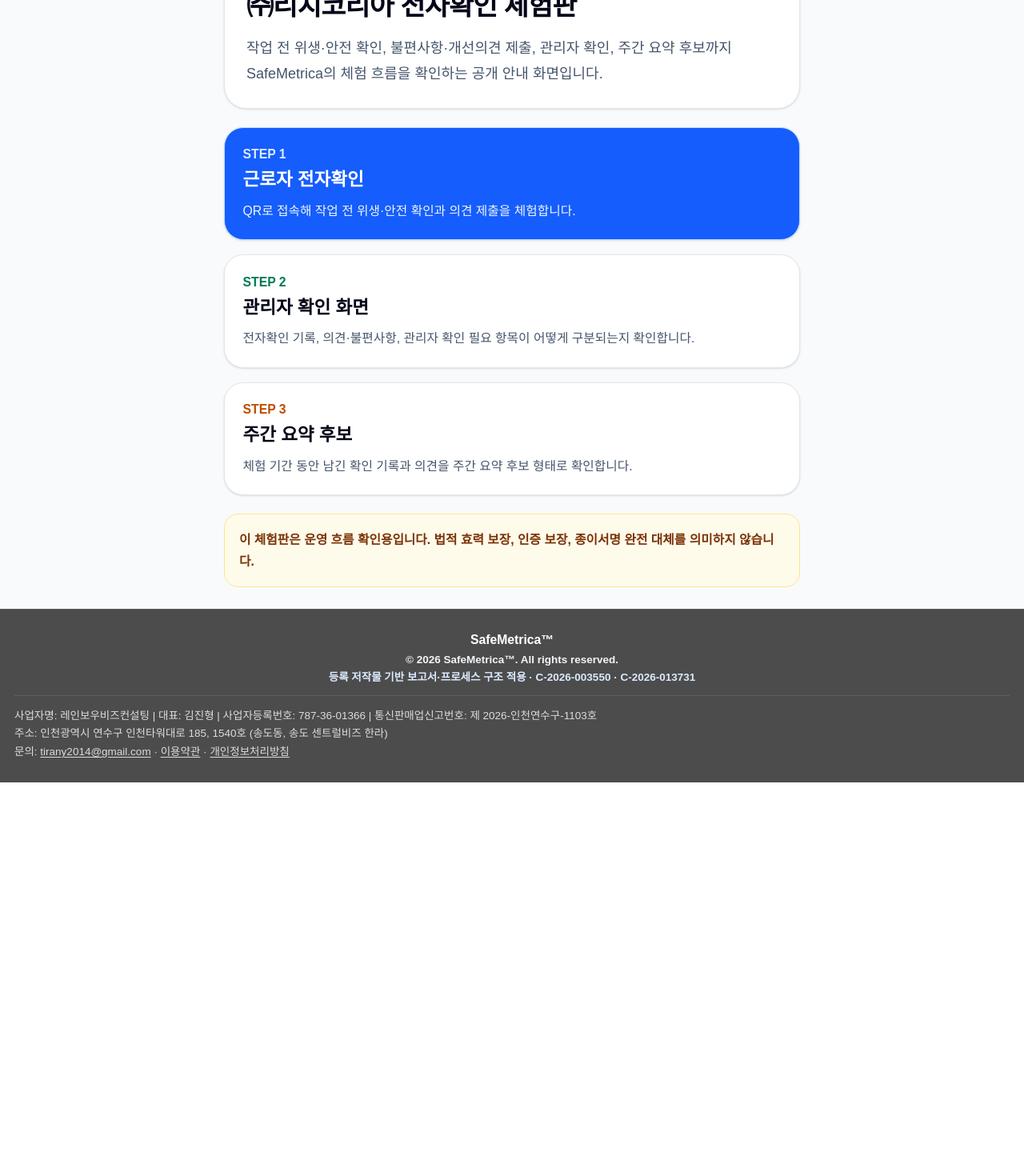
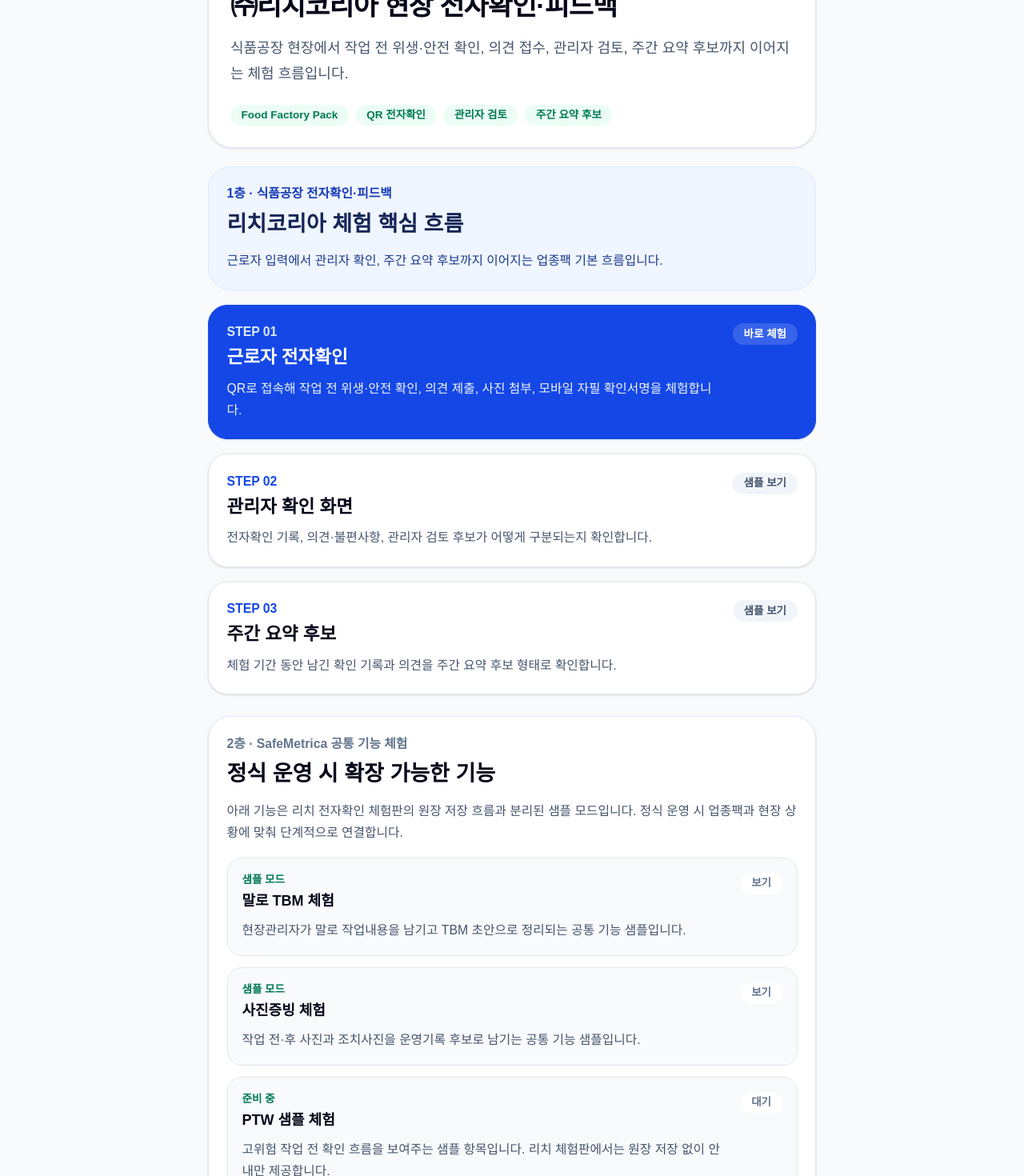
Before and after one commit to safemetrica/safe-metrica, a Next.js app: page /trial/richi in a window 1280 px wide. Shown: the part 100-1570 px from the top of the page at 80% size. Before the commit the page ends 1078 px from the top, so only its background shows below. Built offline with nearby package versions, Linux system fonts and the light colour scheme.

Commit message:
fix: align richi trial hub with two layer structure

```diff
--- a/src/app/trial/richi/page.tsx
+++ b/src/app/trial/richi/page.tsx
@@ -1,53 +1,159 @@
+const primaryFlows = [
+  {
+    step: "01",
+    title: "근로자 전자확인",
+    desc: "QR로 접속해 작업 전 위생·안전 확인, 의견 제출, 사진 첨부, 모바일 자필 확인서명을 체험합니다.",
+    href: "/field/participation?company=richi",
+    tone: "bg-blue-700 text-white border-blue-700",
+    label: "바로 체험",
+  },
+  {
+    step: "02",
+    title: "관리자 확인 화면",
+    desc: "전자확인 기록, 의견·불편사항, 관리자 검토 후보가 어떻게 구분되는지 확인합니다.",
+    href: "/trial/richi/manager",
+    tone: "bg-white text-slate-950 border-slate-200",
+    label: "샘플 보기",
+  },
+  {
+    step: "03",
+    title: "주간 요약 후보",
+    desc: "체험 기간 동안 남긴 확인 기록과 의견을 주간 요약 후보 형태로 확인합니다.",
+    href: "/trial/richi/summary",
+    tone: "bg-white text-slate-950 border-slate-200",
+    label: "샘플 보기",
+  },
+];
+
+const commonModules = [
+  {
+    title: "말로 TBM 체험",
+    desc: "현장관리자가 말로 작업내용을 남기고 TBM 초안으로 정리되는 공통 기능 샘플입니다.",
+    status: "샘플 모드",
+    href: "/partner-demo/tbm",
+  },
+  {
+    title: "사진증빙 체험",
+    desc: "작업 전·후 사진과 조치사진을 운영기록 후보로 남기는 공통 기능 샘플입니다.",
+    status: "샘플 모드",
+    href: "/partner-demo/manager",
+  },
+  {
+    title: "PTW 샘플 체험",
+    desc: "고위험 작업 전 확인 흐름을 보여주는 샘플 항목입니다. 리치 체험판에서는 원장 저장 없이 안내만 제공합니다.",
+    status: "준비 중",
+    href: "",
+  },
+  {
+    title: "대표·관리자 확인 흐름",
+    desc: "현장 입력이 관리자 확인과 대표 요약으로 이어지는 SafeMetrica 공통 운영 흐름입니다.",
+    status: "샘플 모드",
+    href: "/partner-demo/ceo",
+  },
+];
+
+function ToneBadge({ children }: { children: React.ReactNode }) {
+  return (
+    <span className="rounded-full bg-emerald-50 px-3 py-1 text-xs font-black text-emerald-700">
+      {children}
+    </span>
+  );
+}
+
 export default function RichiTrialHubPage() {
-  const workerUrl = "/field/participation?company=richi";
-
   return (
     <main className="min-h-screen bg-slate-50 px-4 py-6 text-slate-950">
-      <section className="mx-auto max-w-[720px]">
-        <div className="rounded-[28px] border border-slate-200 bg-white p-6 shadow-sm">
+      <section className="mx-auto max-w-[760px]">
+        <div className="rounded-[30px] border border-slate-200 bg-white p-6 shadow-sm">
           <p className="text-sm font-black text-blue-700">SafeMetrica Trial</p>
           <h1 className="mt-2 text-3xl font-black tracking-tight">
-            ㈜리치코리아 전자확인 체험판
+            ㈜리치코리아 현장 전자확인·피드백
           </h1>
           <p className="mt-4 text-base leading-7 text-slate-600">
-            작업 전 위생·안전 확인, 불편사항·개선의견 제출, 관리자 확인, 주간 요약 후보까지
-            SafeMetrica의 체험 흐름을 확인하는 공개 안내 화면입니다.
+            식품공장 현장에서 작업 전 위생·안전 확인, 의견 접수, 관리자 검토, 주간 요약 후보까지 이어지는 체험 흐름입니다.
+          </p>
+
+          <div className="mt-5 flex flex-wrap gap-2">
+            <ToneBadge>Food Factory Pack</ToneBadge>
+            <ToneBadge>QR 전자확인</ToneBadge>
+            <ToneBadge>관리자 검토</ToneBadge>
+            <ToneBadge>주간 요약 후보</ToneBadge>
+          </div>
+        </div>
+
+        <div className="mt-5 rounded-[28px] border border-blue-100 bg-blue-50 p-5">
+          <p className="text-sm font-black text-blue-800">1층 · 식품공장 전자확인·피드백</p>
+          <h2 className="mt-2 text-2xl font-black text-blue-950">리치코리아 체험 핵심 흐름</h2>
+          <p className="mt-3 text-sm leading-6 text-blue-900">
+            근로자 입력에서 관리자 확인, 주간 요약 후보까지 이어지는 업종팩 기본 흐름입니다.
           </p>
         </div>
 
-        <div className="mt-5 grid gap-4">
+        <div className="mt-4 grid gap-4">
+          {primaryFlows.map((flow) => (
             <a
-            href={workerUrl}
-            className="rounded-[24px] border border-blue-200 bg-blue-600 p-5 text-white shadow-sm"
+              key={flow.title}
+              href={flow.href}
+              className={["block rounded-[24px] border p-5 shadow-sm", flow.tone].join(" ")}
             >
-            <p className="text-sm font-black text-blue-100">STEP 1</p>
-            <h2 className="mt-1 text-xl font-black">근로자 전자확인</h2>
-            <p className="mt-2 text-sm leading-6 text-blue-50">
-              QR로 접속해 작업 전 위생·안전 확인과 의견 제출을 체험합니다.
+              <div className="flex items-start justify-between gap-3">
+                <div>
+                  <p className={flow.step === "01" ? "text-sm font-black text-blue-100" : "text-sm font-black text-blue-700"}>
+                    STEP {flow.step}
                   </p>
+                  <h2 className="mt-1 text-xl font-black">{flow.title}</h2>
+                  <p className={flow.step === "01" ? "mt-2 text-sm leading-6 text-blue-50" : "mt-2 text-sm leading-6 text-slate-600"}>
+                    {flow.desc}
+                  </p>
+                </div>
+                <span className={flow.step === "01" ? "shrink-0 rounded-full bg-white/15 px-3 py-1 text-xs font-black text-white" : "shrink-0 rounded-full bg-slate-100 px-3 py-1 text-xs font-black text-slate-600"}>
+                  {flow.label}
+                </span>
+              </div>
             </a>
+          ))}
+        </div>
 
-          <a
-            href="/trial/richi/manager"
-            className="rounded-[24px] border border-slate-200 bg-white p-5 shadow-sm"
-          >
-            <p className="text-sm font-black text-emerald-700">STEP 2</p>
-            <h2 className="mt-1 text-xl font-black">관리자 확인 화면</h2>
-            <p className="mt-2 text-sm leading-6 text-slate-600">
-              전자확인 기록, 의견·불편사항, 관리자 확인 필요 항목이 어떻게 구분되는지 확인합니다.
+        <div className="mt-6 rounded-[28px] border border-slate-200 bg-white p-5 shadow-sm">
+          <p className="text-sm font-black text-slate-500">2층 · SafeMetrica 공통 기능 체험</p>
+          <h2 className="mt-2 text-2xl font-black">정식 운영 시 확장 가능한 기능</h2>
+          <p className="mt-3 text-sm leading-6 text-slate-600">
+            아래 기능은 리치 전자확인 체험판의 원장 저장 흐름과 분리된 샘플 모드입니다. 정식 운영 시 업종팩과 현장 상황에 맞춰 단계적으로 연결합니다.
           </p>
+
+          <div className="mt-4 grid gap-3">
+            {commonModules.map((module) => {
+              const card = (
+                <div className="rounded-2xl border border-slate-200 bg-slate-50 p-4">
+                  <div className="flex items-start justify-between gap-3">
+                    <div>
+                      <p className="text-xs font-black text-emerald-700">{module.status}</p>
+                      <h3 className="mt-1 text-base font-black text-slate-950">{module.title}</h3>
+                      <p className="mt-2 text-sm leading-6 text-slate-600">{module.desc}</p>
+                    </div>
+                    <span className="shrink-0 rounded-full bg-white px-3 py-1 text-xs font-black text-slate-500">
+                      {module.href ? "보기" : "대기"}
+                    </span>
+                  </div>
+                </div>
+              );
+
+              return module.href ? (
+                <a key={module.title} href={module.href} className="block">
+                  {card}
                 </a>
+              ) : (
+                <div key={module.title}>{card}</div>
+              );
+            })}
+          </div>
+        </div>
 
-          <a
-            href="/trial/richi/summary"
-            className="rounded-[24px] border border-slate-200 bg-white p-5 shadow-sm"
-          >
-            <p className="text-sm font-black text-amber-700">STEP 3</p>
-            <h2 className="mt-1 text-xl font-black">주간 요약 후보</h2>
-            <p className="mt-2 text-sm leading-6 text-slate-600">
-              체험 기간 동안 남긴 확인 기록과 의견을 주간 요약 후보 형태로 확인합니다.
+        <div className="mt-5 rounded-[24px] border border-emerald-200 bg-emerald-50 p-5">
+          <p className="text-sm font-black text-emerald-800">업종팩 운영 기준</p>
+          <p className="mt-2 text-sm leading-6 text-emerald-950">
+            리치코리아 체험판은 식품공장 전자확인 업종팩의 시작 기준입니다. 회사별 코드 커스터마이징이 아니라 확인 템플릿, 문구, 테마, 보고서 후보를 조합해 확장합니다.
           </p>
-          </a>
         </div>
 
         <div className="mt-5 rounded-2xl border border-amber-200 bg-amber-50 p-4 text-sm font-bold leading-6 text-amber-900">
```
Lines whose indentation alone changed are shown as unchanged.
